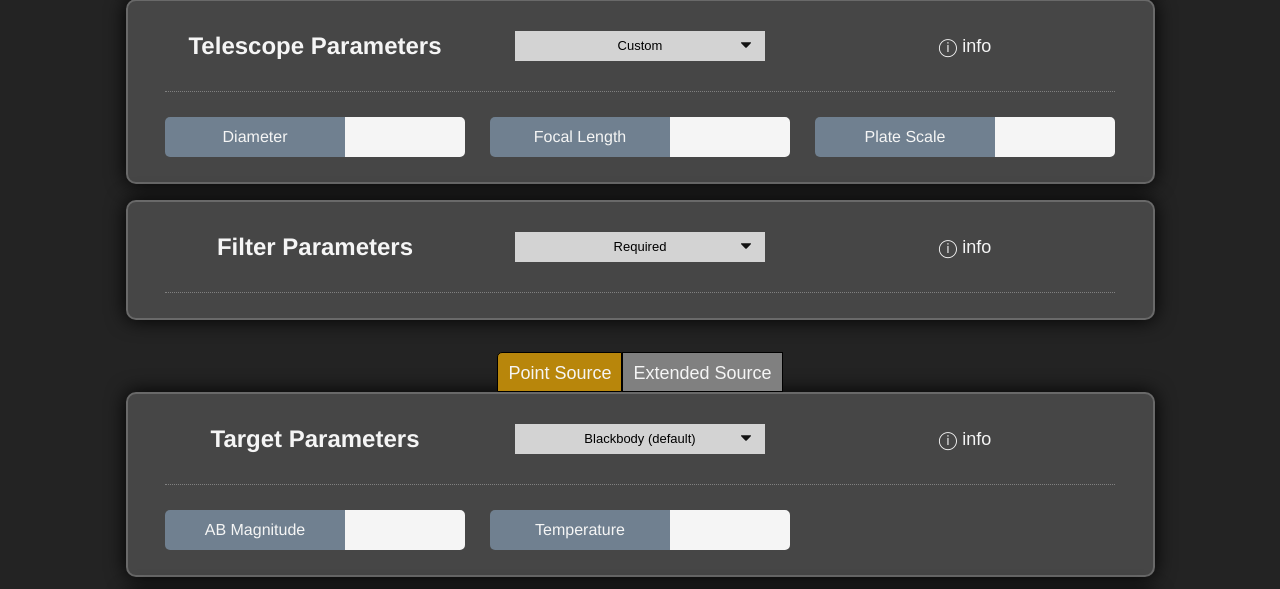
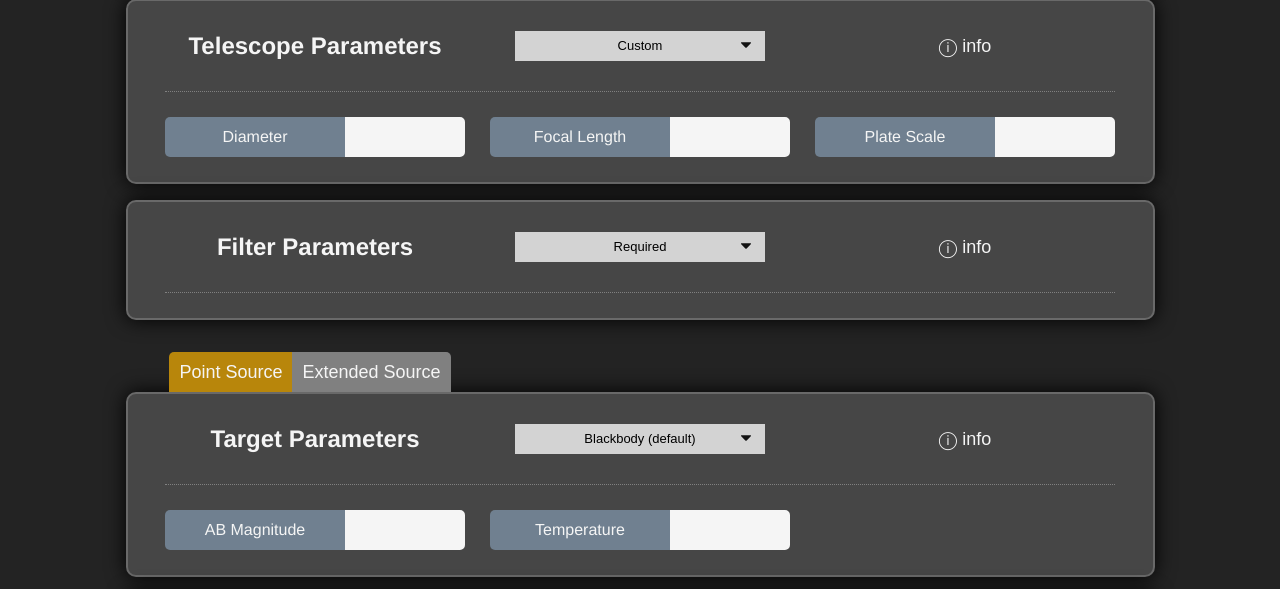
Before and after one commit to pirgalim/Glenlea-ETC, a Flask app: template templates/input.html in a window 1280 px wide. Shown: the part 542-1131 px from the top of the page. Run offline with Flask 3, Linux system fonts and the light colour scheme; the template is opened without the code that fills it: values named after a table or form of the project are taken from there, others are empty.

Commit message:
reverted tab bar

```diff
--- a/static/styles/styles.css
+++ b/static/styles/styles.css
@@ -99,14 +99,16 @@ section {
   margin-left: auto;
   margin-right: auto;
 
+  max-width: 1000px;
   /* height: 40px; */
-  min-width: 300px;
-  max-width: 80%;
+  /* min-width: 300px; */
+  /* max-width: 80%; */
+  width: 80%;
   display: flex;
   flex-wrap: wrap;
-  justify-content: center;
+  /* justify-content: center; */
   /* justify-content: left; */
-  /* padding-left: 40px; */
+  padding-left: 40px;
 }
 .tabcontent {
   min-width: 300px;
@@ -155,7 +157,7 @@ button.tablinks {
   margin: 0;
   border-radius: 0;
   background-color: gray;
-  border: 1px solid black;
+  /* border: 1px solid black; */
 
   /* transition: 0.3s; */
 }
--- a/templates/input.html
+++ b/templates/input.html
@@ -268,29 +268,29 @@
             <!-- source type -->
 
             <!--TODO: change to event listener-->
-            <div class="tab">
+            <!--div class="tab"-->
                     <!--div class="block" style="margin:0; width:auto;"-->
-                        <button class="tablinks" type="button"  id="defaultOpen" style="border-top-left-radius:5px;">Point Source</button>
-                        <button class="tablinks" type="button"  id="defaultClose">Extended Source</button>
+                        <!--button class="tablinks" type="button"  id="defaultOpen" style="border-top-left-radius:5px;">Point Source</button-->
+                        <!--button class="tablinks" type="button"  id="defaultClose">Extended Source</button-->
                         <!--button class="tablinks" type="button"  id="tab-galaxy">Galaxy Spectra</button>
                         <button class="tablinks" type="button"  id="tav-emission">Emission Line</button>
                         <button class="tablinks" type="button"  id="tab-agn">AGN</button>
                         <button class="tablinks" type="button"  id="tab-supernova" style="border-top-right-radius:5px;">Supernova</button-->
 
-                        {{ in_form.source_type(readonly=true, style="display:none") }}
+                        <!--{{ in_form.source_type(readonly=true, style="display:none") }}-->
                     <!--/div-->
 
-            </div>
+            <!--/div-->
 
 
-            <!--div class="tab">
+            <div class="tab">
                 <div class="block" style="margin:0;">
                     <button class="tablinks" type="button" id="defaultOpen" style="border-top-left-radius:5px;">Point Source</button>
                     <button class="tablinks" type="button" id="defaultClose" style="border-top-right-radius:5px;">Extended Source</button>
                     {{ in_form.source_type(readonly=true, style="display:none") }}
                 </div>
                 <div class="spacer"></div><div class="spacer"></div>
-            </div-->
+            </div>
 
 
             <!-- target-point section -->
```
